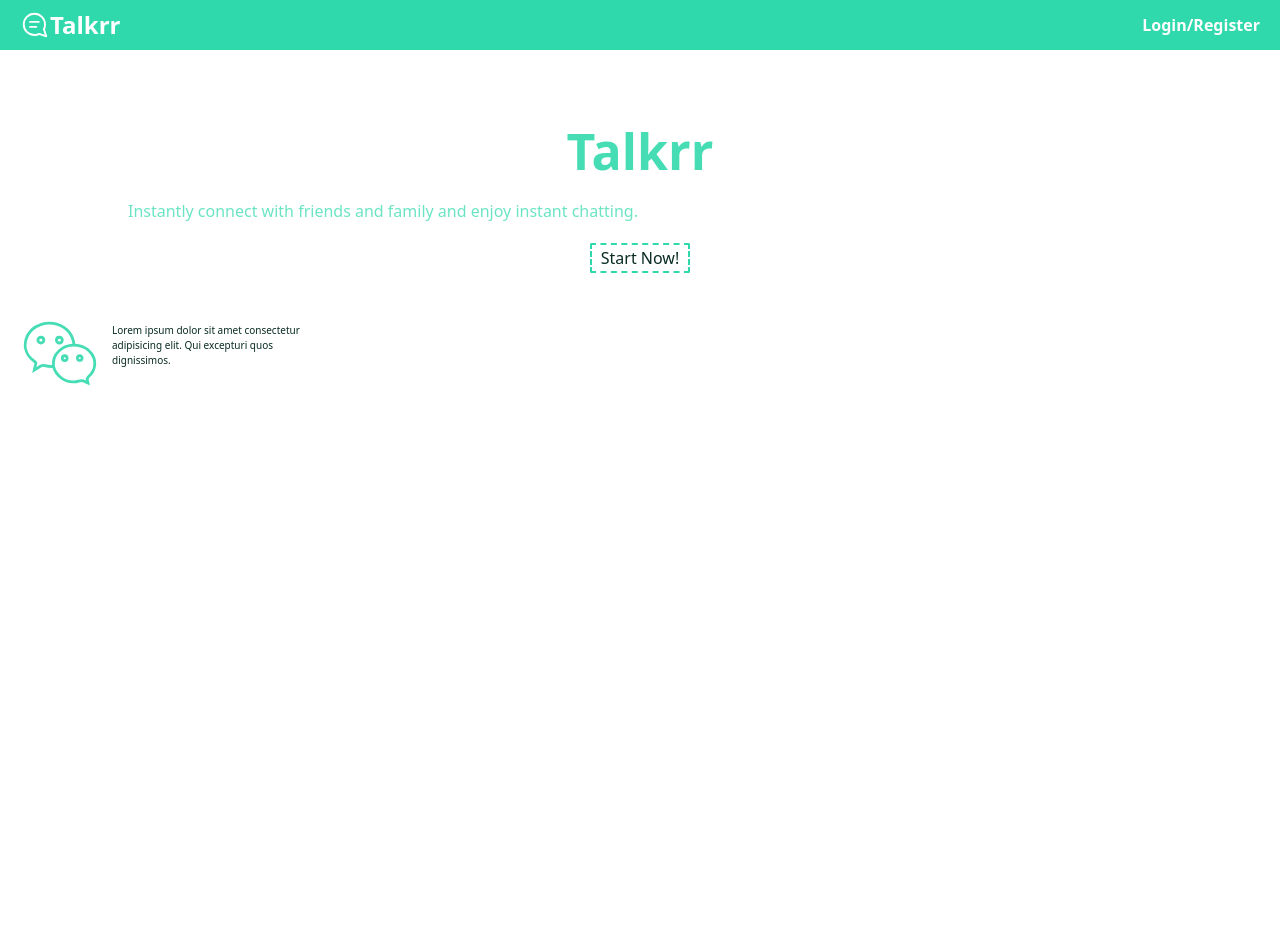
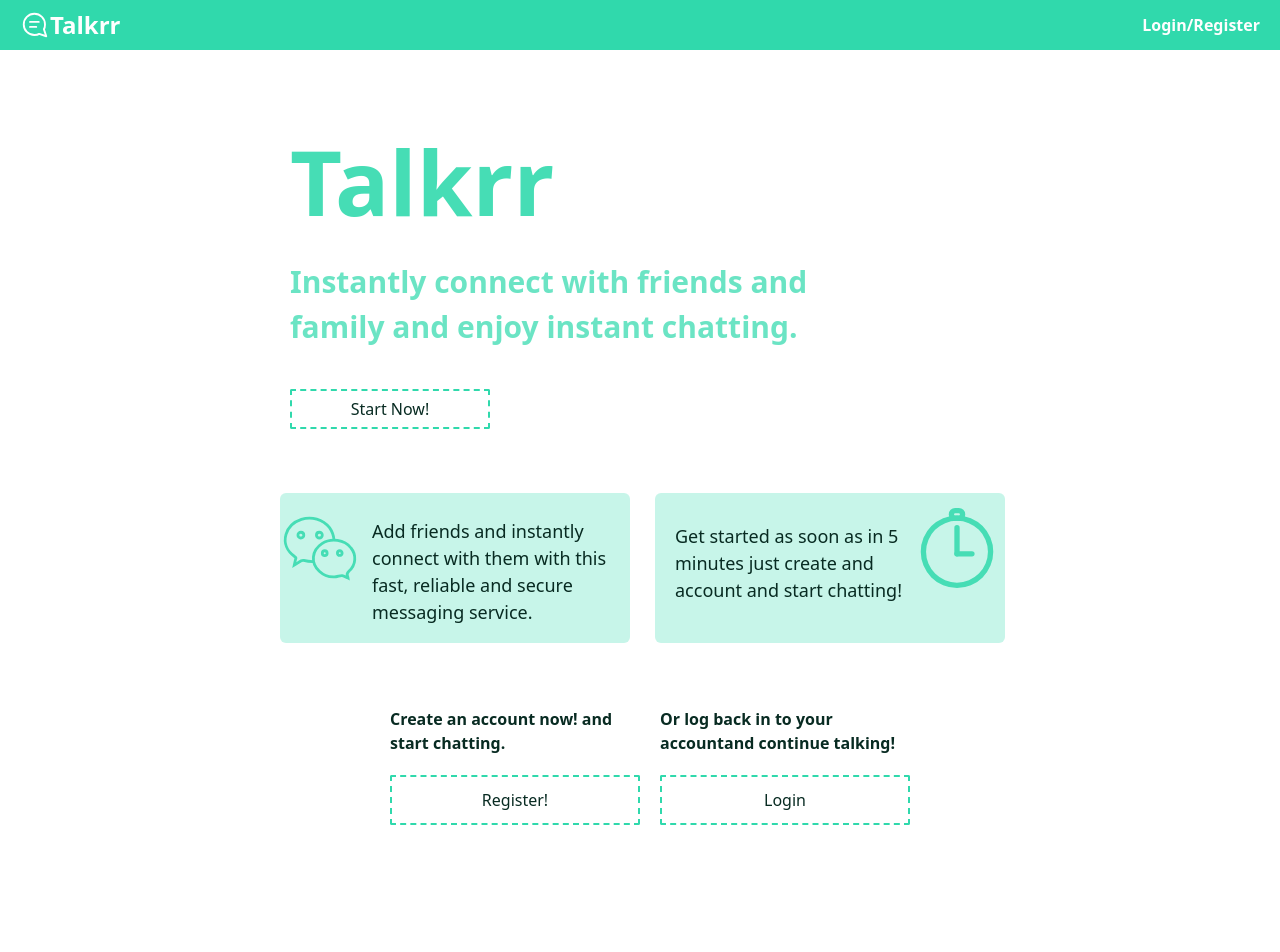
Before and after one commit to Kroplewski-M/Talkrr, a React (Vite) app: page / in a window 1280 px wide. Shown: the top 952 px of the page. Before the commit the page ends 914 px from the top, so only its background shows below. Built offline with nearby package versions, Linux system fonts and the light colour scheme.

Commit message:
home page first implementation

```diff
--- a/src/App.tsx
+++ b/src/App.tsx
@@ -1,11 +1,12 @@
 import { Route,Routes } from "react-router-dom";
 import { Home } from "./pages/Home";
 import { Nav } from "./components/Nav";
+import { Footer } from "./components/Footer";
 
 function App() {
 
   return (
-    <>
+    <main className="min-h-100vh">
       <Nav />
       <Routes>
           <Route path="/" element={<Home />} />
@@ -13,7 +14,8 @@ function App() {
 
       </Routes>
 
-    </>
+      <Footer />
+    </main>
   )
 }
 
--- /dev/null
+++ b/src/components/Footer.tsx
@@ -0,0 +1,13 @@
+
+
+export const Footer = ()=>{
+
+    return(
+        <>
+            <footer className='w-[100vw] h-[80px] bg-accent text-gray-500 grid place-content-center mt-16 text-[12px] md:text-[16px] text-center font-bold text-secondaryText'>
+                <p>Talkrr</p>
+                <p>Made by: Mateusz Kroplewski</p>
+            </footer>
+        </>
+    )
+}
--- a/src/components/Nav.tsx
+++ b/src/components/Nav.tsx
@@ -1,4 +1,4 @@
-import { Logo } from "./svg/logo"
+import { Logo } from "./svg/Logo"
 
 
 export const Nav = ()=>{
--- /dev/null
+++ b/src/components/svg/Clock.tsx
@@ -0,0 +1,12 @@
+
+interface ClockProps{
+    width:number,
+    height:number,
+    fill:string,
+}
+export const Clock = ({width,height,fill}:ClockProps)=>{
+
+    return(
+        <svg fill={fill} width={width} height={height} viewBox="-1.4 0 30 30" id="_22_-_Stopwatch" data-name="22 - Stopwatch" xmlns="http://www.w3.org/2000/svg"><g id="SVGRepo_bgCarrier" strokeWidth="0"></g><g id="SVGRepo_tracerCarrier" strokeLinecap="round" strokeLinejoin="round"></g><g id="SVGRepo_iconCarrier"> <path id="Path_265" data-name="Path 265" d="M16,3.8A13.6,13.6,0,1,0,29.6,17.4,13.606,13.606,0,0,0,16,3.8Zm0,2A11.6,11.6,0,1,1,4.4,17.4,11.606,11.606,0,0,1,16,5.8Z" transform="translate(-2.4 -1)" fillRule="evenodd"></path> <path id="Path_266" data-name="Path 266" d="M19.1,3.4A2.4,2.4,0,0,0,16.7,1H15.3a2.4,2.4,0,0,0-2.4,2.4v0a2.4,2.4,0,0,0,2.4,2.4h1.4a2.4,2.4,0,0,0,2.4-2.4v0Zm-2,0v0a.4.4,0,0,1-.4.4H15.3a.4.4,0,0,1-.4-.4v0a.4.4,0,0,1,.4-.4h1.4A.4.4,0,0,1,17.1,3.4Z" transform="translate(-2.4 -1)" fillRule="evenodd"></path> <path id="Path_267" data-name="Path 267" d="M17,18.18V8.38a1,1,0,0,0-2,0v9.8a1,1,0,0,0,2,0Z" transform="translate(-2.4 -1)" fillRule="evenodd"></path> <path id="Path_268" data-name="Path 268" d="M16,19.18h5.6a1,1,0,0,0,0-2H16a1,1,0,0,0,0,2Z" transform="translate(-2.4 -1)" fillRule="evenodd"></path> </g></svg>
+    )
+}
--- a/src/components/svg/Messaging.tsx
+++ b/src/components/svg/Messaging.tsx
@@ -9,7 +9,7 @@ export const Messaging = ({width,height,fill}:messagingProps)=>{
 
     return(
         <>
-        <svg width={width} height={height} viewBox="0 0 48 48" id="Layer_2" data-name="Layer 2" xmlns="http://www.w3.org/2000/svg" fill="#ffffff" stroke={fill} stroke-width="1.6799999999999997"><g id="SVGRepo_bgCarrier" strokeWidth="0"></g><g id="SVGRepo_tracerCarrier" strokeLinecap="round" strokeLinejoin="round"></g><g id="SVGRepo_iconCarrier"><defs></defs><path d="M20,32.17a21.33,21.33,0,0,1-5.81-.71,2.63,2.63,0,0,0-1.45.24c-1.35.76-2.64,1.62-4.17,2.58.28-1.27.46-2.38.78-3.45a1.31,1.31,0,0,0-.6-1.74c-4.65-3.28-6.61-8.2-5.14-13.26,1.36-4.68,4.69-7.51,9.22-9a15.47,15.47,0,0,1,16.89,4.94,15.09,15.09,0,0,1,2.71,7.55m-18.13-3a1.79,1.79,0,0,0-1.72-1.78,1.73,1.73,0,0,0-1.81,1.68A1.71,1.71,0,0,0,12.47,18,1.76,1.76,0,0,0,14.3,16.32Zm9.3-1.78a1.79,1.79,0,0,0-1.75,1.76,1.75,1.75,0,0,0,1.8,1.7,1.73,1.73,0,1,0,0-3.46Z"></path><path d="M40.83,42.05c-1.22-.54-2.35-1.36-3.55-1.49s-2.45.57-3.69.69a12.36,12.36,0,0,1-10-3.27C18.22,33,19,25.46,25.17,21.41c5.49-3.6,13.55-2.4,17.42,2.6a9.88,9.88,0,0,1-1.14,13.8c-1.19,1.06-1.62,1.94-.86,3.33a4,4,0,0,1,.24.91Zm-14-13.52a1.44,1.44,0,1,0,0-2.88,1.44,1.44,0,1,0,0,2.88Zm9-2.88A1.43,1.43,0,0,0,34.44,27a1.42,1.42,0,1,0,2.84.12A1.43,1.43,0,0,0,35.87,25.65Z"></path></g></svg>
+        <svg width={width} height={height} viewBox="0 0 48 48" id="Layer_2" data-name="Layer 2" xmlns="http://www.w3.org/2000/svg" fill="transparent" stroke={fill} strokeWidth="1.6799999999999997"><g id="SVGRepo_bgCarrier" strokeWidth="0"></g><g id="SVGRepo_tracerCarrier" strokeLinecap="round" strokeLinejoin="round"></g><g id="SVGRepo_iconCarrier"><defs></defs><path d="M20,32.17a21.33,21.33,0,0,1-5.81-.71,2.63,2.63,0,0,0-1.45.24c-1.35.76-2.64,1.62-4.17,2.58.28-1.27.46-2.38.78-3.45a1.31,1.31,0,0,0-.6-1.74c-4.65-3.28-6.61-8.2-5.14-13.26,1.36-4.68,4.69-7.51,9.22-9a15.47,15.47,0,0,1,16.89,4.94,15.09,15.09,0,0,1,2.71,7.55m-18.13-3a1.79,1.79,0,0,0-1.72-1.78,1.73,1.73,0,0,0-1.81,1.68A1.71,1.71,0,0,0,12.47,18,1.76,1.76,0,0,0,14.3,16.32Zm9.3-1.78a1.79,1.79,0,0,0-1.75,1.76,1.75,1.75,0,0,0,1.8,1.7,1.73,1.73,0,1,0,0-3.46Z"></path><path d="M40.83,42.05c-1.22-.54-2.35-1.36-3.55-1.49s-2.45.57-3.69.69a12.36,12.36,0,0,1-10-3.27C18.22,33,19,25.46,25.17,21.41c5.49-3.6,13.55-2.4,17.42,2.6a9.88,9.88,0,0,1-1.14,13.8c-1.19,1.06-1.62,1.94-.86,3.33a4,4,0,0,1,.24.91Zm-14-13.52a1.44,1.44,0,1,0,0-2.88,1.44,1.44,0,1,0,0,2.88Zm9-2.88A1.43,1.43,0,0,0,34.44,27a1.42,1.42,0,1,0,2.84.12A1.43,1.43,0,0,0,35.87,25.65Z"></path></g></svg>
         </>
     )
 }
--- a/src/index.css
+++ b/src/index.css
@@ -1,3 +1,24 @@
 @tailwind base;
 @tailwind components;
 @tailwind utilities;
+
+body{
+    overflow-x: hidden;
+}
+
+/* width */
+::-webkit-scrollbar {
+    width: 5px;
+  }
+
+  /* Track */
+  ::-webkit-scrollbar-track {
+    box-shadow: inset 0 0 5px grey;
+    border-radius: 10px;
+  }
+
+  /* Handle */
+  ::-webkit-scrollbar-thumb {
+    background: #109773;
+    border-radius: 10px;
+  }
--- a/src/pages/Home.tsx
+++ b/src/pages/Home.tsx
@@ -1,24 +1,60 @@
-import { Messaging } from "../components/svg/messaging"
+import { Clock } from "../components/svg/Clock"
+import { Messaging } from "../components/svg/Messaging"
 
 
 export const Home = ()=>{
 
     return(
         <section className="w-[100vw] min-h-[100vh] bg-background">
-            <h1 className="font-bold text-[50px] text-accent text-center mt-16">Talkrr</h1>
-            <p className="font-light w-[80%] text-accent/80 mx-auto mt-[10px]">Instantly connect with friends and family and enjoy instant chatting.</p>
-            <div className="w-[100px] h-[30px] mx-auto mt-5">
+            <div className="w-[100vw] mx-auto md:w-[700px] ">
+                <h1 className="font-bold text-[50px] text-accent text-center mt-16
+                md:text-[90px] md:text-left">Talkrr</h1>
+                <p className="font-semibold w-[80%] text-accent/80 mx-auto mt-[10px] text-center
+                md:text-[30px] md:text-left md:mx-0">Instantly connect with friends and family and enjoy instant chatting.</p>
+                <div className="w-[100px] h-[30px] md:w-[200px] md:h-[40px] mx-auto mt-5 md:mx-0 md:mt-10">
                     <button
                     className="w-[100%] h-[100%] bg-secondaryButton border-2 border-dashed hover:border-solid border-primaryButton rounded-sm text-primaryText font-light hover:font-normal"
                     >
                     Start Now!
                     </button>
                 </div>
-            <div className="flex space-x-3 mt-10 ml-5">
+
+            </div>
+            <div className="md:flex md:mt-16 md:space-x-5 md:w-[730px] md:mx-auto">
+                <div className="w-[80%] h-[100px] bg-accent/30 backdrop-blur-md rounded-md mx-auto mt-10
+                md:mt-0 md:w-[350px] md:h-[150px]">
+                    <div className="flex space-x-3 pt-[15px]">
                         <Messaging width={80} height={80} fill="#46ddb5" />
-                <p className="text-[10px] w-[200px] mt-[10px] text-primaryText">Lorem ipsum dolor sit amet consectetur adipisicing elit. Qui excepturi quos dignissimos.</p>
+                        <p className="text-[10px] w-[200px] mt-[10px] text-primaryText md:text-[18px] md:w-[250px]">Add friends and instantly connect with them with this fast, reliable and secure messaging service.</p>
                     </div>
+                </div>
+                <div className="w-[80%] h-[100px] bg-accent/30 backdrop-blur-md rounded-md mx-auto mt-5
+                md:mt-0 md:w-[350px] md:h-[150px]">
+                    <div className="flex space-x-3 pt-[15px]">
+                        <p className="text-[10px] w-[200px] mt-[15px] text-primaryText pl-5 md:text-[18px] md:w-[250px]">Get started as soon as in 5 minutes just create and account and start chatting!</p>
+                        <Clock width={80} height={80} fill="#46ddb5" />
+                    </div>
+                </div>
+            </div>
+            <div className="mt-10 md:mt-16 w-[200px] mx-auto text-primaryText md:w-[500px] md:flex md:space-x-5">
+                <div className="">
+                    <p className="text-center md:text-left font-semibold md:mb-[10px]">Create an account now! and start chatting.</p>
+                    <button
+                    className="w-[100%] md:w-[250px] h-[100%] md:h-[50px] mt-[10px] bg-secondaryButton border-2 border-dashed hover:border-solid border-primaryButton rounded-sm text-primaryText font-light hover:font-normal"
+                    >
+                    Register!
+                    </button>
+                </div>
+                <div className="">
+                    <p className="text-center md:text-left font-semibold mt-5 md:mt-0 md:mb-[10px]">Or log back in to your accountand continue talking!</p>
+                    <button
+                    className="w-[100%] h-[100%] md:w-[250px] md:h-[50px] mt-[10px] bg-secondaryButton border-2 border-dashed hover:border-solid border-primaryButton rounded-sm text-primaryText font-light hover:font-normal"
+                    >
+                    Login
+                    </button>
 
+                </div>
+            </div>
         </section>
     )
 }
```
Lines whose indentation alone changed are shown as unchanged.
